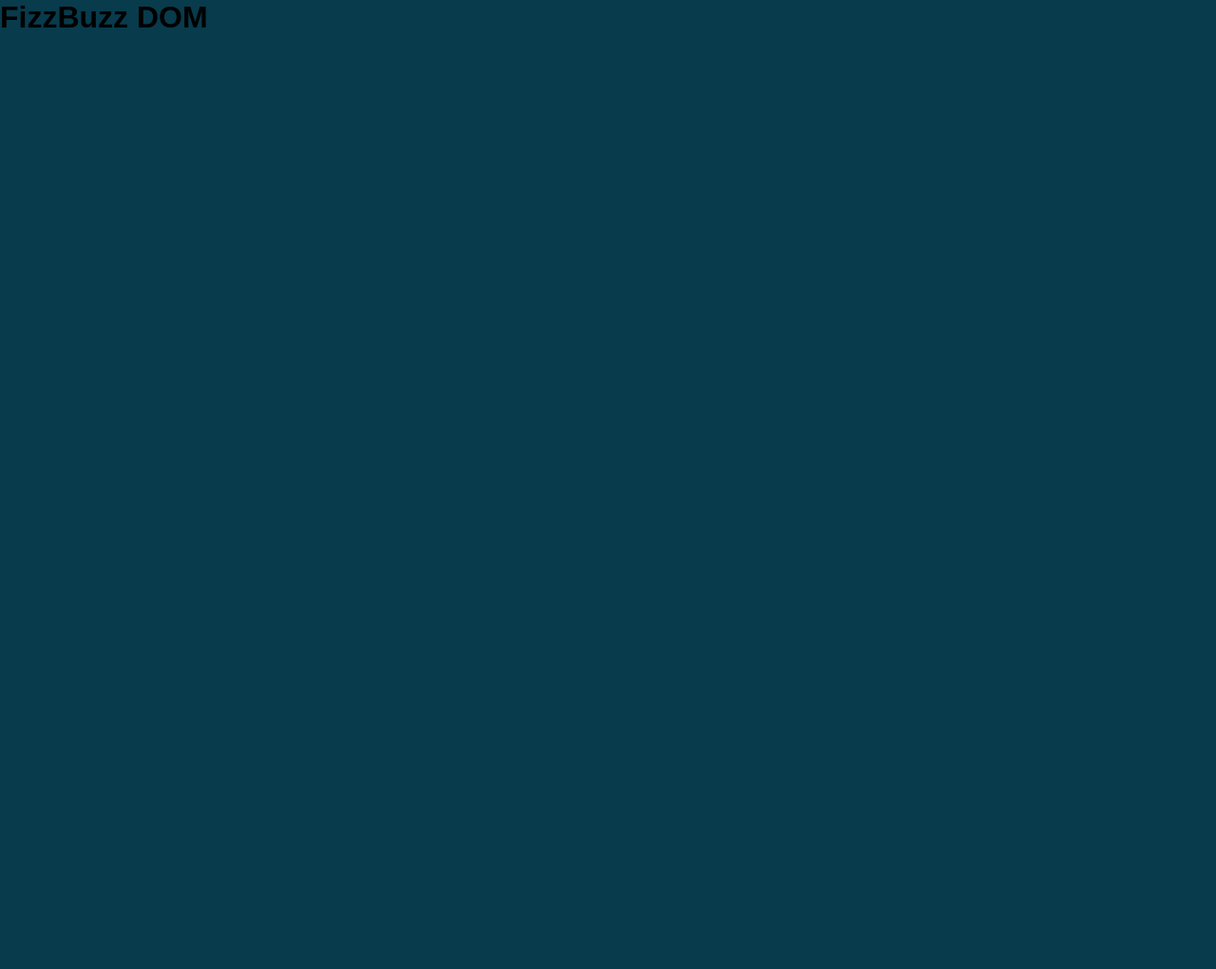
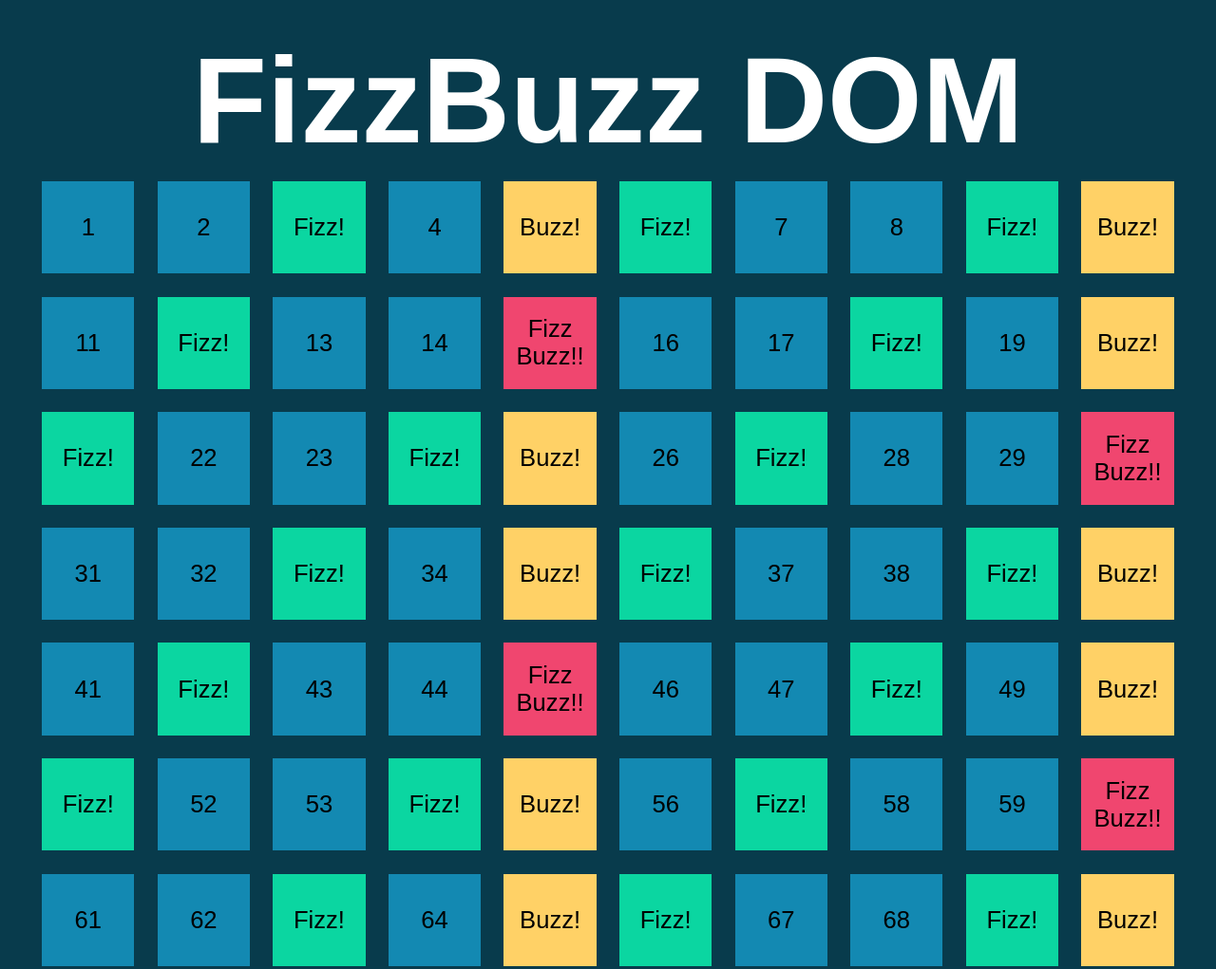
Before and after one commit to expldec/js-fizzbuzzdom, a plain HTML site: page index.html in a window 1280 px wide. Shown: the top 1021 px of the page at 95% size. Before the commit the page ends 800 px from the top, so only its background shows below. Drawn offline with Linux system fonts and the light colour scheme.

Commit message:
added DOM Manipulation to FizzBuzz logic

```diff
--- a/css/style.css
+++ b/css/style.css
@@ -8,3 +8,52 @@ body {
     background-color: #083b4c;
     font-family: sans-serif;
 }
+
+h1 {
+    color: white;
+    font-size: 10vw;
+}
+
+.centered {
+    display: flex;
+    flex-direction: column;
+    align-items: center;
+    height: 100vh;
+    padding: 2rem;
+}
+
+.row {
+    width: 100%;
+    display: flex;
+    flex-wrap: wrap;
+}
+
+.box {
+    width: 8%;
+    margin: 1%;
+    background-color: #1389b2;
+    display: flex;
+    justify-content: center;
+    align-items: center;
+    text-align: center;
+    font-size: 2vw;
+}
+
+/* questo è un trucco che ho trovato su internet per fare un div quadrato responsive */
+.box:after {
+    content: "";
+    display: block;
+    padding-bottom: 100%;
+  }
+
+  .box.fizz {
+    background-color: #0bd6a1;
+  }
+
+  .box.buzz {
+    background-color: #ffd166;
+  }
+
+  .box.fizzbuzz {
+    background-color: #f0466f;
+  }
--- a/index.html
+++ b/index.html
@@ -8,7 +8,11 @@
     <title>FizzBuzz DOM</title>
 </head>
 <body>
-    <h1>FizzBuzz DOM</h1>
+    <div class="centered">
+        <h1>FizzBuzz DOM</h1>
+        <div class="row">
+        </div>
+    </div>
 
     <script src="js/script.js" type="text/javascript"></script>
 </body>
--- a/js/script.js
+++ b/js/script.js
@@ -1,14 +1,30 @@
-for (let i = 0; i <= 100; i++) {
+row = document.querySelector(".row");
+
+for (let i = 1; i <= 100; i++) {
+    let appendMe = document.createElement("div");
+    appendMe.classList.add('box');
+    console.log(appendMe);
+
     if (i % 15 === 0) {
+        appendMe.classList.add('fizzbuzz');
+        appendMe.innerText = "Fizz Buzz!!";
         console.log("FizzBuzz!!");
     }
     else if (i % 5 === 0) {
+        appendMe.classList.add('buzz');
+        appendMe.innerText = "Buzz!";
         console.log("Buzz!");
     }
     else if (i % 3 === 0) {
+        appendMe.classList.add('fizz');
+        appendMe.innerText = "Fizz!";
         console.log("Fizz!");
     }
     else {
         console.log(i);
+        appendMe.innerText = `${i}`;
     }
+
+
+    row.append(appendMe);
 }
```
